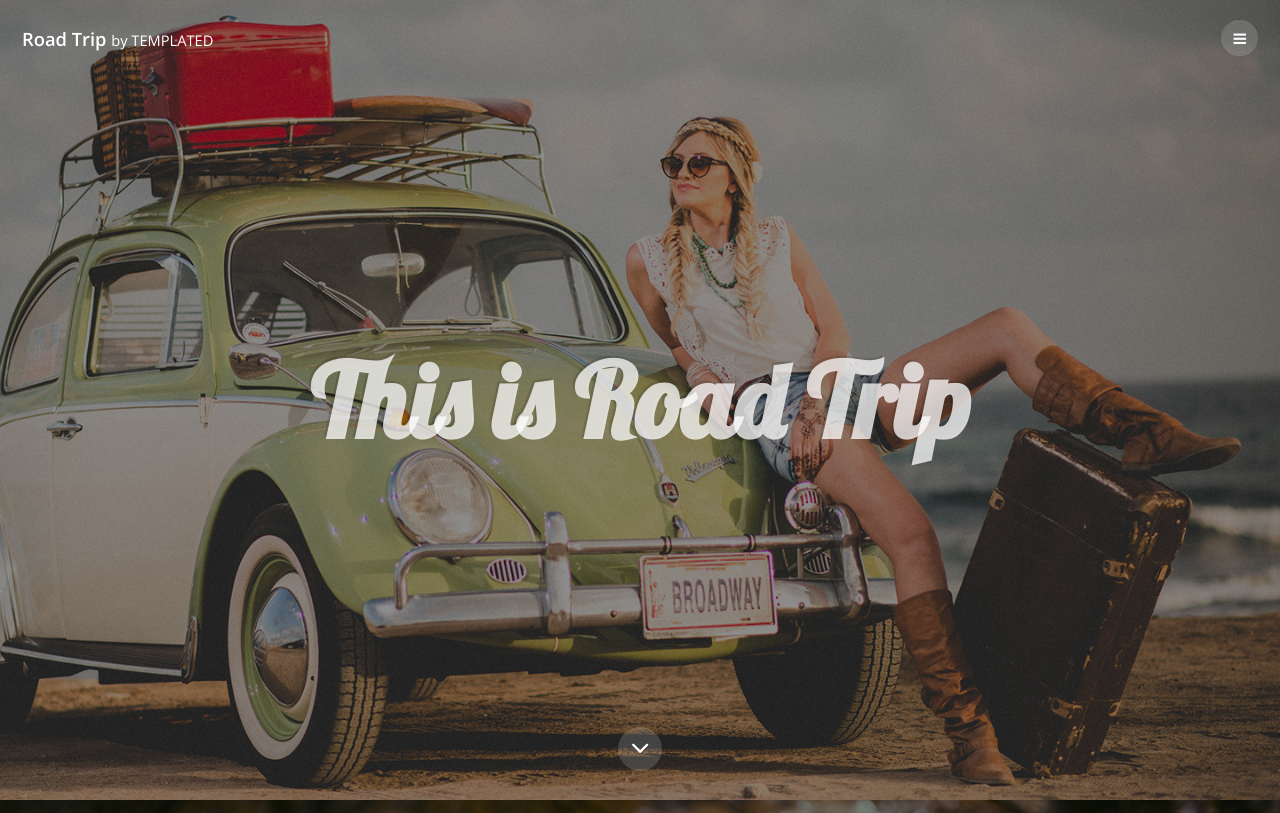
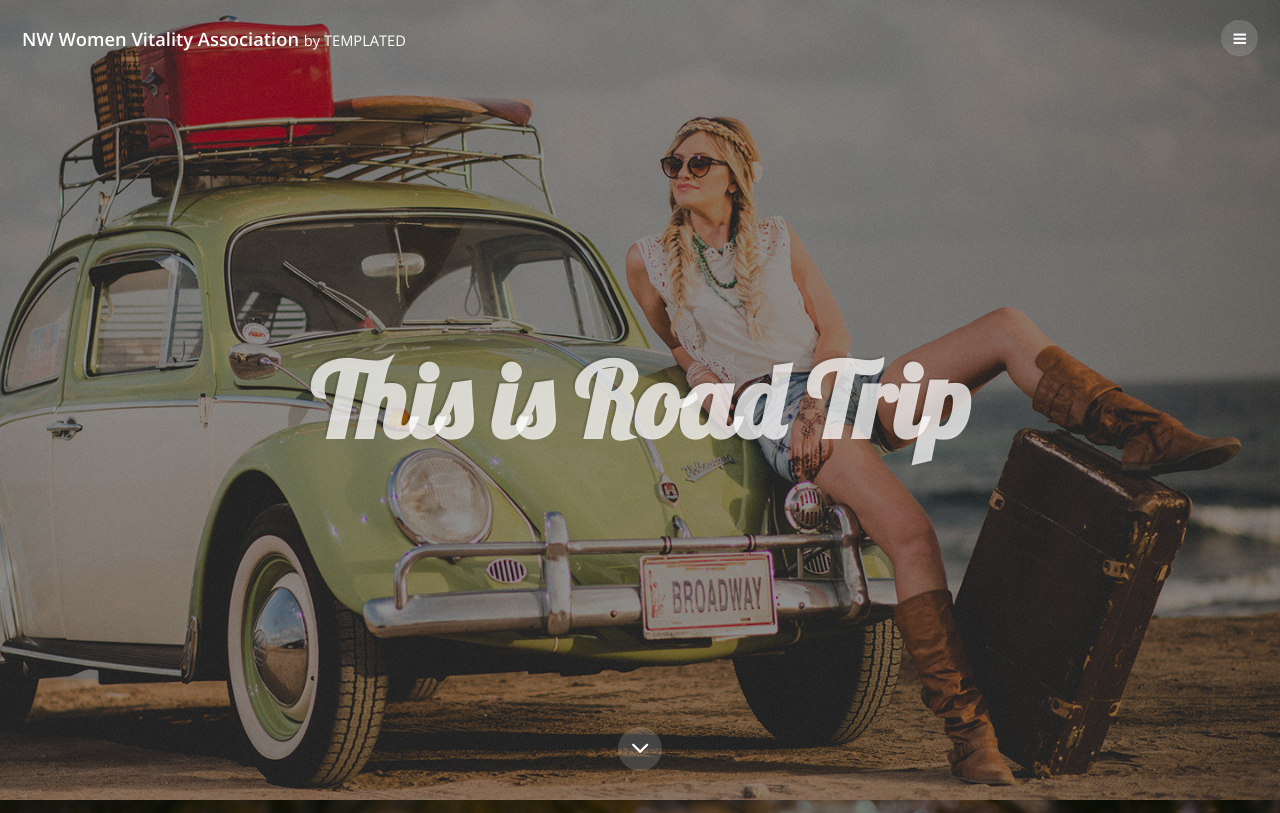
Before and after one commit to womenvitalitynw/womenvitalitynw.github.io, a plain HTML site: page index.html in a window 1280 px wide. Shown: the top 813 px of the page. Drawn offline with nearby package versions, Linux system fonts and the light colour scheme.

Commit message:
Update index.html
Replace road trip with NW Women Vitality Association

```diff
--- a/index.html
+++ b/index.html
@@ -1,12 +1,12 @@
 <!DOCTYPE HTML>
 <!--
-	Road Trip by TEMPLATED
+	NW Women Vitality by TEMPLATED
 	templated.co @templatedco
 	Released for free under the Creative Commons Attribution 3.0 license (templated.co/license)
---><html><head><title>Road Trip by TEMPLATED</title><meta charset="utf-8"><meta name="robots" content="index, follow, max-image-preview:large, max-snippet:-1, max-video-preview:-1"><meta name="viewport" content="width=device-width, initial-scale=1"><link rel="stylesheet" href="assets/css/main.css"></head><body>
+--><html><head><title>NW Women Vitality Association by TEMPLATED</title><meta charset="utf-8"><meta name="robots" content="index, follow, max-image-preview:large, max-snippet:-1, max-video-preview:-1"><meta name="viewport" content="width=device-width, initial-scale=1"><link rel="stylesheet" href="assets/css/main.css"></head><body>
 
 		<!-- Header -->
-			<header id="header"><div class="logo"><a href="index.html">Road Trip <span>by TEMPLATED</span></a></div>
+			<header id="header"><div class="logo"><a href="index.html">NW Women Vitality Association <span>by TEMPLATED</span></a></div>
 				<a href="#menu"><span>Menu</span></a>
 			</header><!-- Nav --><nav id="menu"><ul class="links"><li><a href="index.html">Home</a></li>
 					<li><a href="generic.html">Generic</a></li>
```
